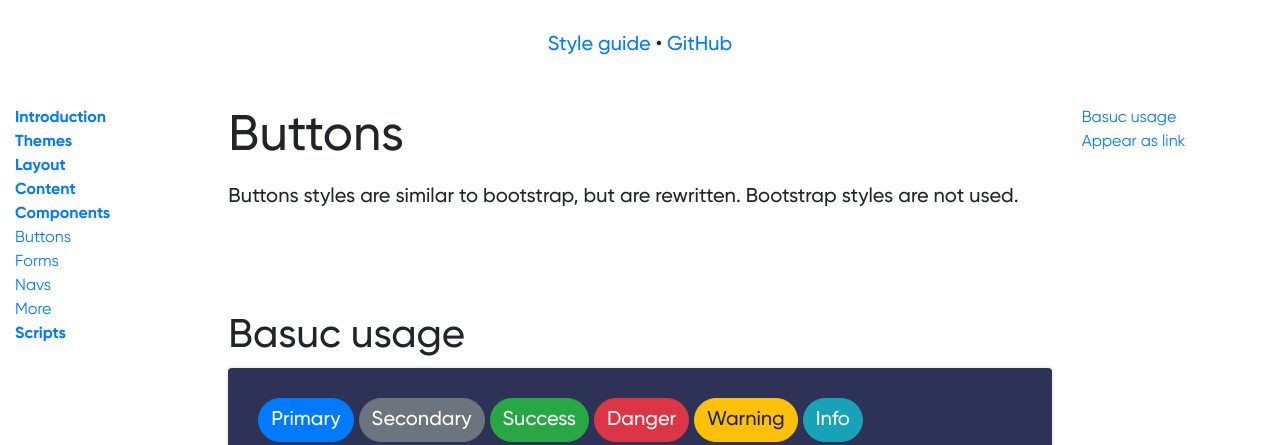
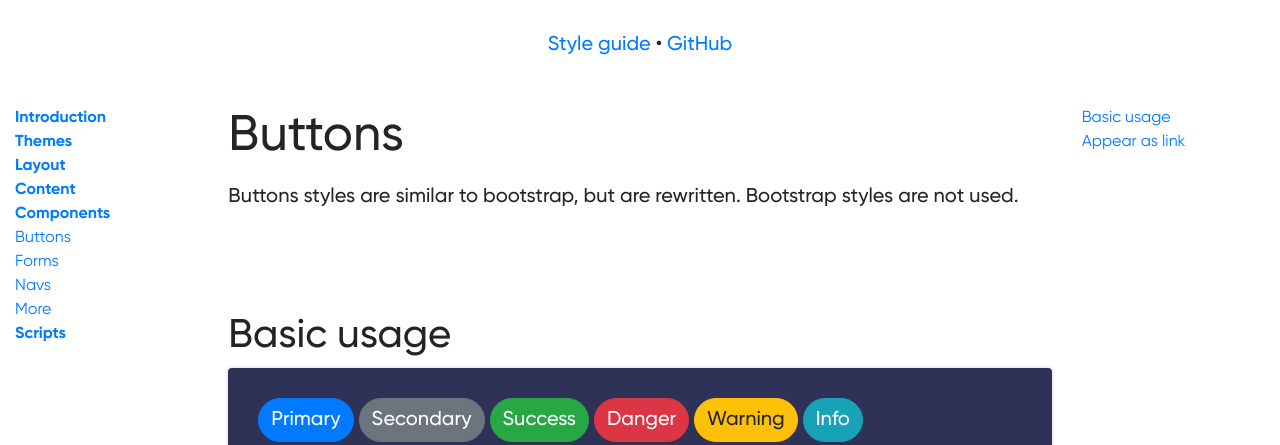
Before and after one commit to vecora/ds-vecora, a Jekyll site: the page built from docs/components/buttons.md, in a window 1280 px wide. Shown: the top 445 px of the page. Built offline with Jekyll 4.4.1, drawn with Linux system fonts in a browser that asks for light colours; some web fonts are replaced.

Commit message:
spelling error

```diff
--- a/docs/components/buttons.md
+++ b/docs/components/buttons.md
@@ -7,7 +7,7 @@ description:
 Buttons styles are similar to bootstrap, but are rewritten. Bootstrap styles are not used.
 
 
-## Basuc usage
+## Basic usage
 
 {% capture example %}
 <button type="button" class="btn btn-primary">Primary</button>
```
